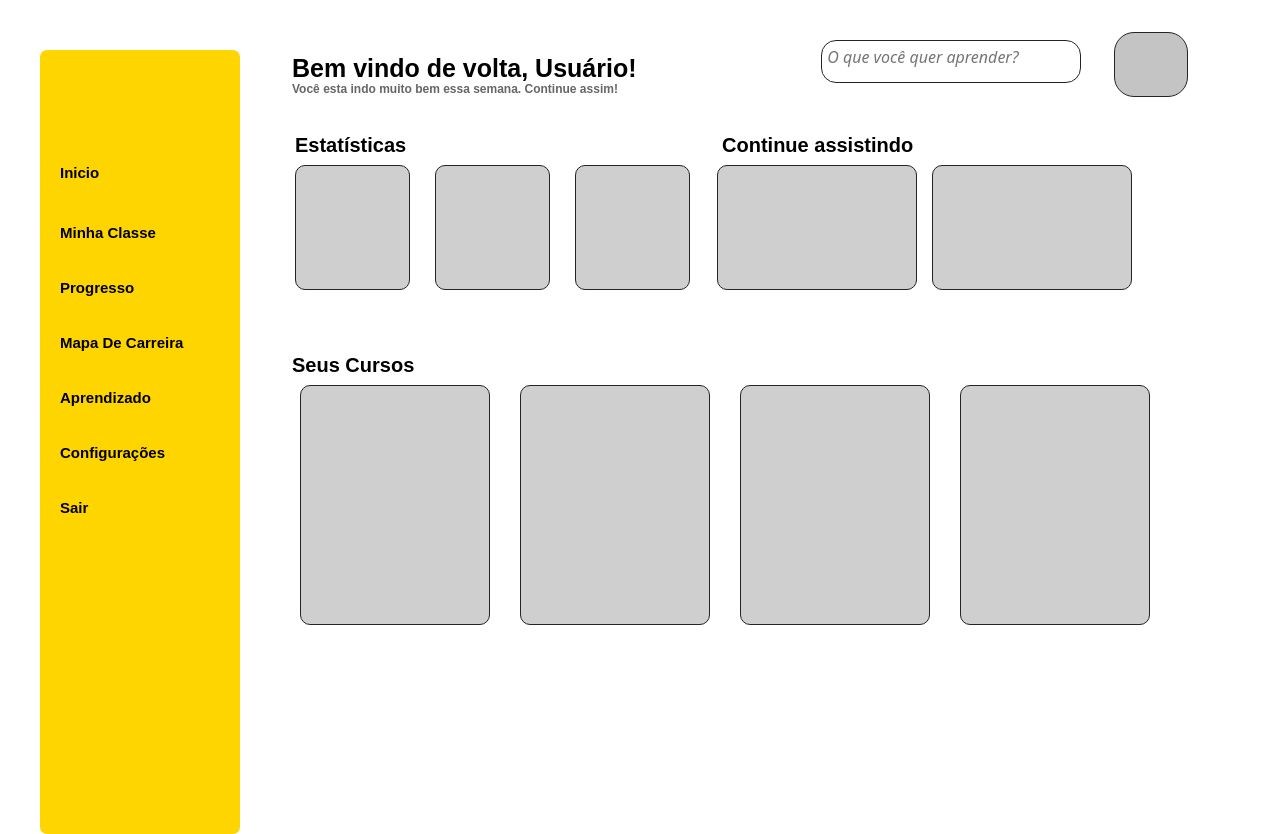
After one commit to LucasFrigo/bauen, a Django app: template bauen/templates/dashboard.html in a window 1280 px wide. The commit adds this page. Run offline with Django 3.2, Linux system fonts and the light colour scheme; the template is opened without the code that fills it, so the values that code supplies are empty.

Commit message:
Pagina Dashboard criada
Atualização de  link
Pagina dash criada
Atualização de layouts

```diff
--- a/bauen/templates/aprendizado.html
+++ b/bauen/templates/aprendizado.html
@@ -70,7 +70,7 @@
 
  <div class="bar_left_ye">
     <div class="campo_ye">
-      <a class="anima_link link_inicio">Inicio</a>
+      <a class="anima_link link_inicio" href="dashboard.html">Inicio</a>
                     <a class="anima_link link_Mclasse" href="minha_classe.html">Minha Classe</a>
                     <a class="anima_link link_Prog">Progresso</a>
                     <a class="anima_link link_Carr" href="mapa_de_carreira.html">Mapa De Carreira</a>
--- a/bauen/templates/configuracoes.html
+++ b/bauen/templates/configuracoes.html
@@ -39,7 +39,7 @@
 
  <div class="bar_left_ye">
     <div class="campo_ye">
-        <a class="anima_link link_inicio">Inicio</a>
+        <a class="anima_link link_inicio" href="dashboard.html">Inicio</a>
         <a class="anima_link link_Mclasse" href="minha_classe.html">Minha Classe</a>
         <a class="anima_link link_Prog">Progresso</a>
         <a class="anima_link link_Carr" href="mapa_de_carreira.html">Mapa De Carreira</a>
--- /dev/null
+++ b/bauen/templates/dashboard.html
@@ -0,0 +1,79 @@
+<!doctype html>
+<html>
+ <head>
+    <meta charset="utf-8">
+    <!--Bootstrap-->
+    <link href="https://cdn.jsdelivr.net/npm/bootstrap@5.0.0-beta3/dist/css/bootstrap.min.css" rel="stylesheet" integrity="sha384-eOJMYsd53ii+scO/bJGFsiCZc+5NDVN2yr8+0RDqr0Ql0h+rP48ckxlpbzKgwra6" crossorigin="anonymous">
+    <link rel="stylesheet" type="text/css" href="styles/style_dashboard.css">
+
+    <title>Dashboard</title>
+ </head>
+
+    <body>
+        <div class="lay-white">
+            <div class="layout_center">
+
+              <!--centro da tela-->
+                <div class="upper_center">
+                    <span class="txt_dash">Bem vindo de volta, Usuário!</span>
+                        <span class="txt_dash2">Você esta indo muito bem essa semana. Continue assim!</span>
+                    <div class="lay_dados">
+                        <div class="estatisticas">
+                            <span class="txt_dash">Estatísticas</span>
+                            <div id="ban1" class="banners">  </div>
+                            <div id="ban2" class="banners">  </div>
+                            <div id="ban3" class="banners">  </div>
+
+                        </div>
+
+                        <div class="cont_assist">
+                            <span class="txt_dash">Continue assistindo</span>
+                            <div id="bancont1" class="banners_videos">  </div>
+                            <div id="bancont2" class="banners_videos">  </div>
+                        </div>
+
+                    </div>
+
+                    <div class="dados_curso">
+                        <span class="txt_dash">Seus Cursos</span>
+                        <div id="banncurso1" class="banners_cursos">  </div>
+                            <div id="banncurso2" class="banners_cursos">  </div>
+                            <div id="banncurso3" class="banners_cursos">  </div>
+                            <div id="banncurso4" class="banners_cursos">  </div>
+
+                    </div>
+
+
+                </div>
+
+
+            </div>
+            <!--lado esquerdo da tela-->
+            <div class="bar_left_ye">
+                  <div class="campo_ye">
+                    <a class="anima_link link_inicio" href="dashboard.html">Inicio</a>
+                    <a class="anima_link link_Mclasse" href="minha_classe.html">Minha Classe</a>
+                    <a class="anima_link link_Prog">Progresso</a>
+                    <a class="anima_link link_Carr" href="mapa_de_carreira.html">Mapa De Carreira</a>
+                    <a class="anima_link link_Aprend" href="aprendizado.html">Aprendizado</a>
+                    <a class="anima_link link_Config" href="configuracoes.html">Configurações</a>
+                    <a class="anima_link link_Sair">Sair</a>
+                </div>
+          </div>
+
+
+
+
+
+                  <div class="space_bar-pesquisa">
+                           <div id="divBusca">
+                               <input type="text" id="txtBusca" placeholder="O que você quer aprender?  ">
+                          </div>
+                              <div class="id-user">
+
+                              </div>
+                  </div>
+        </div>
+    </body>
+
+</html>
--- a/bauen/templates/mapa_de_carreira.html
+++ b/bauen/templates/mapa_de_carreira.html
@@ -90,7 +90,7 @@
             <!--lado esquerdo da tela-->
             <div class="bar_left_ye">
                   <div class="campo_ye">
-                    <a class="anima_link link_inicio">Inicio</a>
+                    <a class="anima_link link_inicio" href="dashboard.html">Inicio</a>
                     <a class="anima_link link_Mclasse" href="minha_classe.html">Minha Classe</a>
                     <a class="anima_link link_Prog">Progresso</a>
                     <a class="anima_link link_Carr" href="mapa_de_carreira.html">Mapa De Carreira</a>
--- a/bauen/templates/minha_classe.html
+++ b/bauen/templates/minha_classe.html
@@ -46,7 +46,7 @@
 
  <div class="bar_left_ye">
     <div class="campo_ye">
-      <a class="anima_link link_inicio">Inicio</a>
+      <a class="anima_link link_inicio" href="dashboard.html">Inicio</a>
       <a class="anima_link link_Mclasse" href="minha_classe.html">Minha Classe</a>
       <a class="anima_link link_Prog">Progresso</a>
       <a class="anima_link link_Carr" href="mapa_de_carreira.html">Mapa De Carreira</a>
--- /dev/null
+++ b/bauen/templates/styles/style_dashboard.css
@@ -0,0 +1,347 @@
+* {
+    box-sizing: border-box;
+  }
+
+body {
+    background-color: #ffffff;
+    overflow: scroll;
+
+}
+
+.lay_white{
+    width: 100%;
+    height: 100%;
+    opacity: 1;
+    position: absolute;
+    top: 0px;
+    left: 0px;
+    overflow: hidden;
+}
+
+/* Layout do centro da tela*/
+
+.layout_center{
+    width: 73%;
+    height: 700px;
+    background: rgb(255, 255, 255);
+    position: absolute;
+    top: 35px;
+    left: 290px;
+    overflow: hidden;
+}
+
+/* Layout Centro superior */
+
+.upper_center{
+    width: 100%;
+    height: 100%;
+    background:  rgb(255, 255, 255);
+    position: absolute;
+    top: 0px;
+    left: 0px;
+    overflow: hidden;
+}
+
+.txt_dash{
+    width: 400px;
+    color: rgba(0,0,0,1);
+    position: absolute;
+    top: 15px;
+    left: 2px;
+    font-family: sans-serif;
+    font-weight: Bold;
+    font-size: 25px;
+    text-align: left;
+}
+.txt_dash2{
+    width: 400px;
+    color: rgb(102, 102, 102);
+    position: absolute;
+    top: 45px;
+    left: 2px;
+    font-family: sans-serif;
+    font-weight: Bold;
+    font-size: 12px;
+    text-align: left;
+}
+/* layout das estatisticas e do "continue assistindo*/
+.lay_dados{
+    width: 98%;
+    height: 200px;
+    background: rgb(255, 255, 255);
+    position: absolute;
+    top: 80px;
+    left: 0;
+}
+.estatisticas{
+    width: 45%;
+    height: 99%;
+    float: left;
+    background: rgb(255, 255, 255);
+    position: relative;
+
+}
+.estatisticas .txt_dash{
+
+        width: 400px;
+        color: rgba(0,0,0,1);
+        position: relative;
+        top: 15px;
+        left: 5px;
+        font-family: sans-serif;
+        font-weight: Bold;
+        font-size: 20px;
+        text-align: left;
+}
+
+.banners{
+    width: 115px;
+    height: 125px;
+    background: rgb(207, 207, 207);
+    border: solid 1px;
+    border-radius: 10px;
+}
+
+div .estatisticas #ban1{
+    top: 50px;
+    left: 5px;
+    position: absolute;
+}
+div .estatisticas #ban2{
+    top: 50px;
+    left: 145px;
+    position: absolute;
+}
+div .estatisticas #ban3{
+    top: 50px;
+    left: 285px;
+    position: absolute;
+}
+
+/*Layout continue assistindo*/
+.cont_assist{
+    width: 45%;
+    height: 99%;
+    float: left;
+    background: rgb(255, 255, 255);
+    position: relative;
+
+}
+.cont_assist .txt_dash{
+    width: 400px;
+    color: rgba(0,0,0,1);
+    position: absolute;
+    top: 15px;
+    left: 20px;
+    font-family: sans-serif;
+    font-weight: Bold;
+    font-size: 20px;
+    text-align: left;
+
+}
+.cont_assist .banners_videos{
+    width: 200px;
+    height: 125px;
+    background: rgb(207, 207, 207);
+    border: solid 1px;
+    border-radius: 10px;
+}
+
+.cont_assist #bancont1{
+    top: 50px;
+    left: 15px;
+    position: relative;
+    float: left;
+}
+.cont_assist #bancont2{
+    top: 50px;
+    left: 30px;
+    position: relative;
+    float: left;
+}
+/* layout do  "seus corsos "*/
+.dados_curso{
+    width: 98%;
+    height: 300px;
+    background: rgb(255, 255, 255);
+    position: absolute;
+    top: 300px;
+    left: 0;
+
+}
+.dados_curso .txt_dash{
+    width: 400px;
+    color: rgba(0,0,0,1);
+    position: absolute;
+    top: 15px;
+    left: 2px;
+    font-family: sans-serif;
+    font-weight: Bold;
+    font-size: 20px;
+    text-align: left;
+}
+.dados_curso .banners_cursos{
+    width: 190px;
+    height: 240px;
+    background: rgb(207, 207, 207);
+    border: solid 1px;
+    border-radius: 10px;
+}
+
+.dados_curso #banncurso1{
+    top: 50px;
+    left: 10px;
+    position: relative;
+    float: left;
+}
+.dados_curso #banncurso2{
+    top: 50px;
+    left: 40px;
+    position: relative;
+    float: left;
+}
+.dados_curso #banncurso3{
+    top: 50px;
+    left: 70px;
+    position: relative;
+    float: left;
+}
+.dados_curso #banncurso4{
+    top: 50px;
+    left: 100px;
+    position: relative;
+    float: left;
+}
+
+
+/* Layout do lado esquerdo da tela (Barra amarela)*/
+
+.bar_left_ye{
+    width: 200px;
+    height: 98%;
+    position: absolute;
+    top: 50px;
+    left: 40px;
+    overflow: hidden;
+}
+
+/*Campo amarelo*/
+.campo_ye{
+    width: 100%;
+    height: 100%;
+    background: rgb(255, 213, 0);
+    position: absolute;
+    top: 0px;
+    left: 0px;
+    border-radius: 7px;
+    overflow: hidden;
+}
+
+
+.anima_link{
+    width: 80px;
+    font-family: sans-serif;
+    font-weight: Bold;
+    font-size: 15px;
+    text-align: left;
+    color: #000000;
+    line-height: 45px;
+    white-space: nowrap;
+    transition-property: color;
+    transition-duration: 0.15s;
+    cursor: pointer;
+    outline: 0 none;
+    text-decoration: none;
+}
+.link_inicio{
+    position: absolute;
+    top:100px;
+    left:20px
+
+}
+.link_Mclasse{
+    position: absolute;
+    top: 160px;
+    left:20px
+
+}
+.link_Prog{
+    position: absolute;
+    top:215px;
+    left:20px
+
+}
+.link_Carr{
+    position: absolute;
+    top:270px;
+    left:20px
+
+}
+.link_Aprend{
+    position: absolute;
+    top:325px;
+    left:20px
+}
+.link_Config{
+    position: absolute;
+    top:380px;
+    left:20px
+
+}
+.link_Sair{
+    position: absolute;
+    top:435px;
+    left:20px
+}
+#link_position{
+    left: 20px;
+    top: 3px;
+    position: relative;
+}
+
+
+/* Layout da barra de pesquisa
+*/
+.space_bar-pesquisa{
+    background: rgb(255, 255, 255);
+    width: 29%;
+    height: 9%;
+    left: 64%;
+  /*right:8%;*/
+    top: 30px;
+    position: absolute;
+}
+
+#divBusca{
+    background-color:rgb(255,255,255);
+    border:solid 1px;
+    border-radius:15px;
+    width:70%;
+    height: 60%;
+    position: absolute;
+    top: 10px;
+    left: 2px;
+
+  }
+
+  #txtBusca{
+    float:left;
+    background-color:transparent;
+    color: rgba(0,0,0,1);
+    padding-left:5px;
+    font-style:italic;
+    font-size:16px;
+    border:none;
+    height:32px;
+    width:260px;
+  }
+  .id-user{
+    background-color:rgba(196,196,196,1);
+    border:solid 1px;
+    border-radius:20px;
+    width:20%;
+    right: 2px;
+    height:90%;
+    top: 2px;
+    position: absolute;
+  }
--- a/bauen/templates/styles/style_minhaclasse.css
+++ b/bauen/templates/styles/style_minhaclasse.css
@@ -5,7 +5,6 @@
 body {
     background-color: #ffffff;
     overflow: scroll;
-
 }
 
 .lay_white{
```
